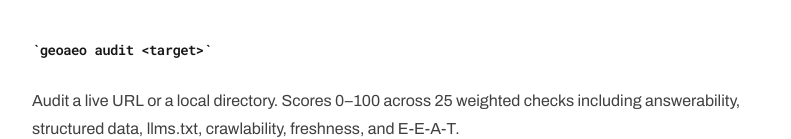
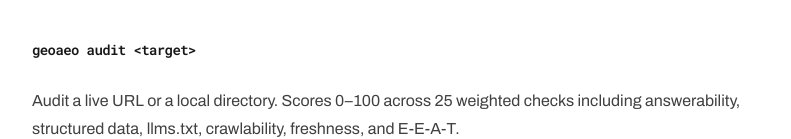
Before and after one commit to pooriaarab/usegeoaeo, a Next.js app in the folder apps/website/: page /docs/cli in a window 1280 px wide. Shown: the part 568-707 px from the top of the page, without its empty margins (244-1035 px from the left). Built offline with nearby package versions, Linux system fonts and the light colour scheme.

Commit message:
Drop the plugin backticks around inline code
The typography plugin wraps inline code in literal backticks through
::before and ::after. The docs never showed them before the plugin
was registered, so keep the change to typography rather than to what
the copy reads as.

```diff
--- a/apps/website/app/globals.css
+++ b/apps/website/app/globals.css
@@ -586,3 +586,12 @@
   color: var(--foreground);
   border-radius: 0;
 }
+
+/* The plugin wraps inline code in literal backticks through ::before and
+   ::after. These pages already style inline code, and the docs never showed
+   backticks before the plugin was registered, so dropping them keeps the fix
+   to typography rather than changing what the copy reads as. */
+.prose :is(code)::before,
+.prose :is(code)::after {
+  content: none;
+}
```
